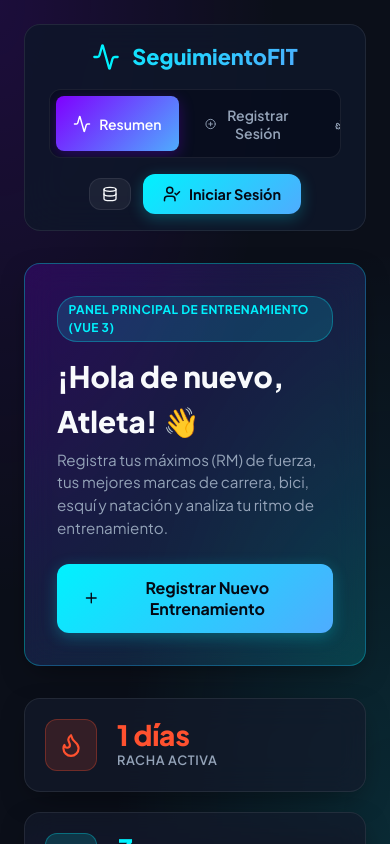
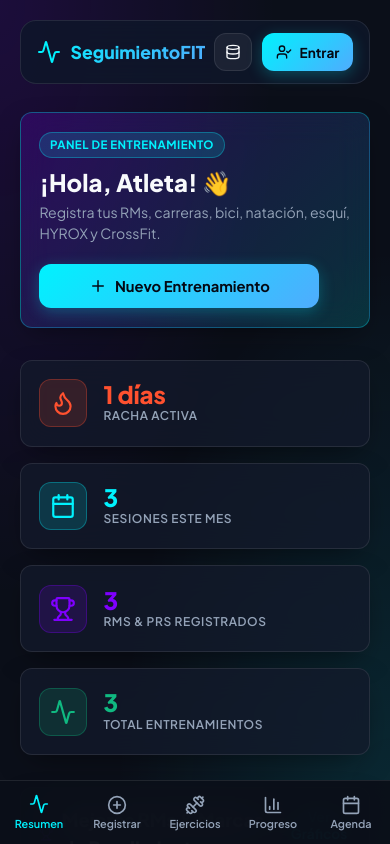
Before and after one commit to AlvaroCasLop/seguimiento-fit, a Vue app: page / in a window 390 px wide. Shown: the top 844 px of the page. Built offline with nearby package versions, Linux system fonts and the light colour scheme; no server answers.

Commit message:
Optimización de experiencia de usuario móvil: barra fija inferior PWA, inputs de 16px, zonas táctiles de 44px e interfaz responsiva

```diff
--- a/src/components/CalendarView.vue
+++ b/src/components/CalendarView.vue
@@ -90,9 +90,9 @@ const selectedDaySessions = computed(() => {
             :key="dayNum"
             @click="handleSelectDay(dayNum)"
             :style="{
-              height: '75px',
-              padding: '0.4rem',
-              borderRadius: '10px',
+              minHeight: '52px',
+              padding: '0.3rem',
+              borderRadius: '8px',
               background: selectedDateStr === `${year}-${String(month + 1).padStart(2, '0')}-${String(dayNum).padStart(2, '0')}`
                 ? 'rgba(0, 242, 254, 0.25)'
                 : sessions.some(s => s.fecha === `${year}-${String(month + 1).padStart(2, '0')}-${String(dayNum).padStart(2, '0')}`)
--- a/src/components/Dashboard.vue
+++ b/src/components/Dashboard.vue
@@ -73,22 +73,22 @@ const streakDays = computed(() => {
 
   <div v-else style="display: flex; flex-direction: column; gap: 2rem;">
     <!-- Banner de Bienvenida -->
-    <div className="glass-card" style="padding: 2rem; background: linear-gradient(135deg, rgba(127, 0, 255, 0.2), rgba(0, 242, 254, 0.15)); border-color: rgba(0, 242, 254, 0.3); display: flex; justify-content: space-between; align-items: center; flex-wrap: wrap; gap: 1.5rem;">
+    <div className="glass-card" style="padding: 1.5rem; background: linear-gradient(135deg, rgba(127, 0, 255, 0.2), rgba(0, 242, 254, 0.15)); border-color: rgba(0, 242, 254, 0.3); display: flex; justify-content: space-between; align-items: center; flex-wrap: wrap; gap: 1.25rem;">
       <div>
-        <span className="badge badge-carrera" style="margin-bottom: 0.75rem;">
-          Panel Principal de Entrenamiento (Vue 3)
+        <span className="badge badge-carrera" style="margin-bottom: 0.6rem;">
+          Panel de Entrenamiento
         </span>
-        <h1 style="font-size: 1.85rem; font-weight: 800; margin-bottom: 0.35rem;">
-          ¡Hola de nuevo, {{ user?.email?.split('@')[0] || 'Atleta' }}! 👋
+        <h1 style="font-size: 1.5rem; font-weight: 800; margin-bottom: 0.35rem; line-height: 1.2;">
+          ¡Hola, {{ user?.email?.split('@')[0] || 'Atleta' }}! 👋
         </h1>
-        <p style="color: var(--text-muted); font-size: 0.95rem; max-width: 600px;">
-          Registra tus máximos (RM) de fuerza, tus mejores marcas de carrera, bici, esquí y natación y analiza tu ritmo de entrenamiento.
+        <p style="color: var(--text-muted); font-size: 0.88rem; max-width: 600px;">
+          Registra tus RMs, carreras, bici, natación, esquí, HYROX y CrossFit.
         </p>
       </div>
 
-      <button className="btn btn-primary" @click="emit('goToLogger')" style="padding: 0.85rem 1.6rem; font-size: 1rem;">
-        <Plus :size="20" />
-        <span>Registrar Nuevo Entrenamiento</span>
+      <button className="btn btn-primary" @click="emit('goToLogger')" style="padding: 0.75rem 1.25rem; font-size: 0.92rem; width: 100%; max-width: 280px;">
+        <Plus :size="18" />
+        <span>Nuevo Entrenamiento</span>
       </button>
     </div>
 
--- a/src/components/Navigation.vue
+++ b/src/components/Navigation.vue
@@ -18,10 +18,11 @@ const { user, isDemoMode, logout } = useAuth();
 <template>
   <header className="header-bar">
     <div className="brand-logo">
-      <Activity :size="28" />
+      <Activity :size="24" />
       <span>Seguimiento<span style="color: var(--text-main);">FIT</span></span>
     </div>
 
+    <!-- Navegación Escritorio -->
     <nav className="nav-tabs">
       <button
         :class="['nav-tab', activeTab === 'dashboard' ? 'active' : '']"
@@ -36,7 +37,7 @@ const { user, isDemoMode, logout } = useAuth();
         @click="emit('changeTab', 'logger')"
       >
         <PlusCircle :size="18" />
-        <span>Registrar Sesión</span>
+        <span>Registrar</span>
       </button>
 
       <button
@@ -44,7 +45,7 @@ const { user, isDemoMode, logout } = useAuth();
         @click="emit('changeTab', 'exercises')"
       >
         <Dumbbell :size="18" />
-        <span>Ejercicios y RMs</span>
+        <span>Ejercicios</span>
       </button>
 
       <button
@@ -52,7 +53,7 @@ const { user, isDemoMode, logout } = useAuth();
         @click="emit('changeTab', 'analytics')"
       >
         <BarChart3 :size="18" />
-        <span>Gráficos y Progreso</span>
+        <span>Progreso</span>
       </button>
 
       <button
@@ -67,26 +68,25 @@ const { user, isDemoMode, logout } = useAuth();
     <div className="user-profile-badge">
       <button
         className="btn btn-secondary"
-        style="padding: 0.45rem 0.75rem; font-size: 0.8rem;"
+        style="padding: 0.45rem 0.65rem; font-size: 0.8rem; min-height: 38px;"
         @click="emit('openConfigModal')"
         title="Configuración de Supabase"
       >
         <Database :size="16" />
-        <span style="display: none;">DB</span>
       </button>
 
-      <div v-if="user" style="display: flex; align-items: center; gap: 0.6rem;">
+      <div v-if="user" style="display: flex; align-items: center; gap: 0.5rem;">
         <div style="text-align: right;">
-          <div style="font-size: 0.85rem; font-weight: 700; color: var(--text-main);">
+          <div style="font-size: 0.8rem; font-weight: 700; color: var(--text-main); max-width: 120px; white-space: nowrap; overflow: hidden; text-overflow: ellipsis;">
             {{ user.email?.split('@')[0] }}
           </div>
-          <div style="font-size: 0.7rem;" :style="{ color: isDemoMode ? 'var(--accent-orange)' : 'var(--accent-green)' }">
-            {{ isDemoMode ? '● Modo Demo' : '● Supabase Conectado' }}
+          <div style="font-size: 0.68rem;" :style="{ color: isDemoMode ? 'var(--accent-orange)' : 'var(--accent-green)' }">
+            {{ isDemoMode ? '● Demo' : '● Supabase' }}
           </div>
         </div>
         <button
           className="btn btn-secondary"
-          style="padding: 0.45rem 0.75rem;"
+          style="padding: 0.45rem 0.6rem; min-height: 38px;"
           @click="logout"
           title="Cerrar sesión"
         >
@@ -94,10 +94,53 @@ const { user, isDemoMode, logout } = useAuth();
         </button>
       </div>
 
-      <button v-else className="btn btn-primary" @click="emit('openAuthModal')">
-        <UserCheck :size="18" />
-        <span>Iniciar Sesión</span>
+      <button v-else className="btn btn-primary" style="padding: 0.45rem 0.85rem; font-size: 0.85rem; min-height: 38px;" @click="emit('openAuthModal')">
+        <UserCheck :size="16" />
+        <span>Entrar</span>
       </button>
     </div>
   </header>
+
+  <!-- Navegación Inferior Móvil (Estilo App PWA) -->
+  <nav className="mobile-bottom-nav">
+    <button
+      :class="['mobile-nav-item', activeTab === 'dashboard' ? 'active' : '']"
+      @click="emit('changeTab', 'dashboard')"
+    >
+      <Activity :size="20" />
+      <span>Resumen</span>
+    </button>
+
+    <button
+      :class="['mobile-nav-item', activeTab === 'logger' ? 'active' : '']"
+      @click="emit('changeTab', 'logger')"
+    >
+      <PlusCircle :size="20" />
+      <span>Registrar</span>
+    </button>
+
+    <button
+      :class="['mobile-nav-item', activeTab === 'exercises' ? 'active' : '']"
+      @click="emit('changeTab', 'exercises')"
+    >
+      <Dumbbell :size="20" />
+      <span>Ejercicios</span>
+    </button>
+
+    <button
+      :class="['mobile-nav-item', activeTab === 'analytics' ? 'active' : '']"
+      @click="emit('changeTab', 'analytics')"
+    >
+      <BarChart3 :size="20" />
+      <span>Progreso</span>
+    </button>
+
+    <button
+      :class="['mobile-nav-item', activeTab === 'calendar' ? 'active' : '']"
+      @click="emit('changeTab', 'calendar')"
+    >
+      <Calendar :size="20" />
+      <span>Agenda</span>
+    </button>
+  </nav>
 </template>
--- a/src/index.css
+++ b/src/index.css
@@ -1,9 +1,9 @@
 :root {
   --bg-dark: #0b0f19;
-  --bg-card: rgba(19, 26, 43, 0.7);
-  --bg-card-hover: rgba(28, 38, 62, 0.85);
-  --border-color: rgba(255, 255, 255, 0.08);
-  --border-glow: rgba(0, 242, 254, 0.2);
+  --bg-card: rgba(19, 26, 43, 0.75);
+  --bg-card-hover: rgba(28, 38, 62, 0.88);
+  --border-color: rgba(255, 255, 255, 0.09);
+  --border-glow: rgba(0, 242, 254, 0.25);
 
   --accent-cyan: #00f2fe;
   --accent-blue: #4facfe;
@@ -11,6 +11,7 @@
   --accent-orange: #ff512f;
   --accent-green: #10b981;
   --accent-pink: #ec4899;
+  --accent-yellow: #f59e0b;
 
   --text-main: #f8fafc;
   --text-muted: #94a3b8;
@@ -29,6 +30,7 @@
   box-sizing: border-box;
   margin: 0;
   padding: 0;
+  -webkit-tap-highlight-color: transparent;
 }
 
 body {
@@ -68,6 +70,7 @@ a {
   border-color: rgba(255, 255, 255, 0.15);
 }
 
+.glass-card-interactive:active,
 .glass-card-interactive:hover {
   transform: translateY(-2px);
   border-color: var(--border-glow);
@@ -78,33 +81,41 @@ a {
 .app-container {
   max-width: 1280px;
   margin: 0 auto;
-  padding: 1.5rem;
+  padding: 1.25rem;
   display: flex;
   flex-direction: column;
-  gap: 2rem;
+  gap: 1.75rem;
+  padding-bottom: 5.5rem; /* Espacio para la barra de navegación móvil inferior */
 }
 
-/* Header & Navigation */
+@media (min-width: 769px) {
+  .app-container {
+    padding-bottom: 2rem;
+  }
+}
+
+/* Header & Navigation Desktop */
 .header-bar {
   display: flex;
   align-items: center;
   justify-content: space-between;
-  padding: 1rem 1.5rem;
+  padding: 0.9rem 1.25rem;
   background: rgba(15, 23, 42, 0.85);
   backdrop-filter: blur(20px);
+  -webkit-backdrop-filter: blur(20px);
   border-radius: var(--radius-lg);
   border: 1px solid var(--border-color);
   position: sticky;
-  top: 1rem;
+  top: 0.75rem;
   z-index: 100;
 }
 
 .brand-logo {
   display: flex;
   align-items: center;
-  gap: 0.75rem;
+  gap: 0.6rem;
   font-weight: 800;
-  font-size: 1.35rem;
+  font-size: 1.25rem;
   background: linear-gradient(135deg, var(--accent-cyan), var(--accent-blue));
   -webkit-background-clip: text;
   -webkit-text-fill-color: transparent;
@@ -116,9 +127,9 @@ a {
 
 .nav-tabs {
   display: flex;
-  gap: 0.5rem;
+  gap: 0.4rem;
   background: rgba(2, 6, 23, 0.5);
-  padding: 0.35rem;
+  padding: 0.3rem;
   border-radius: var(--radius-md);
   border: 1px solid var(--border-color);
 }
@@ -126,16 +137,17 @@ a {
 .nav-tab {
   display: flex;
   align-items: center;
-  gap: 0.5rem;
-  padding: 0.6rem 1.1rem;
+  gap: 0.45rem;
+  padding: 0.55rem 1rem;
   border-radius: var(--radius-sm);
   font-weight: 600;
-  font-size: 0.875rem;
+  font-size: 0.85rem;
   color: var(--text-muted);
   border: none;
   background: transparent;
   cursor: pointer;
   transition: all 0.2s ease;
+  min-height: 44px;
 }
 
 .nav-tab:hover {
@@ -152,7 +164,69 @@ a {
 .user-profile-badge {
   display: flex;
   align-items: center;
-  gap: 0.75rem;
+  gap: 0.6rem;
+}
+
+/* Mobile Bottom Navigation Bar */
+.mobile-bottom-nav {
+  display: none;
+  position: fixed;
+  bottom: 0;
+  left: 0;
+  right: 0;
+  height: 64px;
+  background: rgba(11, 15, 25, 0.95);
+  backdrop-filter: blur(20px);
+  -webkit-backdrop-filter: blur(20px);
+  border-top: 1px solid var(--border-color);
+  z-index: 999;
+  padding-bottom: env(safe-area-inset-bottom);
+  justify-content: space-around;
+  align-items: center;
+}
+
+.mobile-nav-item {
+  display: flex;
+  flex-direction: column;
+  align-items: center;
+  justify-content: center;
+  gap: 2px;
+  background: none;
+  border: none;
+  color: var(--text-muted);
+  font-size: 0.68rem;
+  font-weight: 600;
+  cursor: pointer;
+  flex: 1;
+  height: 100%;
+  transition: color 0.2s ease;
+}
+
+.mobile-nav-item.active {
+  color: var(--accent-cyan);
+}
+
+.mobile-nav-item.active svg {
+  color: var(--accent-cyan);
+  transform: translateY(-1px);
+}
+
+/* Responsive Navigation Switch */
+@media (max-width: 768px) {
+  .nav-tabs {
+    display: none;
+  }
+  .mobile-bottom-nav {
+    display: flex;
+  }
+  .header-bar {
+    padding: 0.75rem 1rem;
+    position: relative;
+    top: 0;
+  }
+  .brand-logo {
+    font-size: 1.1rem;
+  }
 }
 
 /* Category Badges */
@@ -160,9 +234,9 @@ a {
   display: inline-flex;
   align-items: center;
   gap: 0.35rem;
-  padding: 0.25rem 0.65rem;
+  padding: 0.22rem 0.6rem;
   border-radius: 20px;
-  font-size: 0.75rem;
+  font-size: 0.72rem;
   font-weight: 700;
   text-transform: uppercase;
   letter-spacing: 0.04em;
@@ -183,13 +257,14 @@ a {
   align-items: center;
   justify-content: center;
   gap: 0.5rem;
-  padding: 0.7rem 1.25rem;
+  padding: 0.7rem 1.2rem;
   border-radius: var(--radius-md);
   font-weight: 600;
   font-size: 0.9rem;
   cursor: pointer;
   transition: all 0.2s ease;
   border: none;
+  min-height: 44px;
 }
 
 .btn-primary {
@@ -199,6 +274,7 @@ a {
   box-shadow: 0 4px 15px rgba(0, 242, 254, 0.25);
 }
 
+.btn-primary:active,
 .btn-primary:hover {
   filter: brightness(1.1);
   transform: translateY(-1px);
@@ -211,6 +287,7 @@ a {
   border: 1px solid var(--border-color);
 }
 
+.btn-secondary:active,
 .btn-secondary:hover {
   background: rgba(255, 255, 255, 0.12);
   border-color: rgba(255, 255, 255, 0.2);
@@ -222,6 +299,7 @@ a {
   border: 1px solid rgba(239, 68, 68, 0.3);
 }
 
+.btn-danger:active,
 .btn-danger:hover {
   background: rgba(239, 68, 68, 0.25);
 }
@@ -239,14 +317,15 @@ a {
 }
 
 .form-control {
-  background: rgba(15, 23, 42, 0.8);
+  background: rgba(15, 23, 42, 0.85);
   border: 1px solid var(--border-color);
   border-radius: var(--radius-sm);
-  padding: 0.65rem 0.9rem;
+  padding: 0.7rem 0.9rem;
   color: var(--text-main);
-  font-size: 0.95rem;
+  font-size: 16px; /* 16px previene el zoom automático de iOS Safari */
   outline: none;
   transition: all 0.2s ease;
+  min-height: 44px;
 }
 
 .form-control:focus {
@@ -258,62 +337,65 @@ a {
 .grid-2 {
   display: grid;
   grid-template-columns: repeat(2, 1fr);
-  gap: 1.5rem;
+  gap: 1.25rem;
 }
 
 .grid-3 {
   display: grid;
   grid-template-columns: repeat(3, 1fr);
-  gap: 1.5rem;
+  gap: 1.25rem;
 }
 
 .grid-4 {
   display: grid;
   grid-template-columns: repeat(4, 1fr);
-  gap: 1.25rem;
+  gap: 1rem;
 }
 
 @media (max-width: 900px) {
+  .grid-4 {
+    grid-template-columns: repeat(2, 1fr);
+  }
+}
+
+@media (max-width: 768px) {
   .grid-2, .grid-3, .grid-4 {
     grid-template-columns: 1fr;
   }
-  .header-bar {
-    flex-direction: column;
-    gap: 1rem;
-  }
-  .nav-tabs {
-    overflow-x: auto;
-    width: 100%;
+  .glass-card {
+    padding: 1.15rem !important;
+    border-radius: var(--radius-md);
   }
 }
 
 /* Stats Card */
 .stat-card {
-  padding: 1.25rem;
+  padding: 1.15rem;
   display: flex;
   align-items: center;
-  gap: 1.25rem;
+  gap: 1rem;
 }
 
 .stat-icon {
-  width: 52px;
-  height: 52px;
+  width: 48px;
+  height: 48px;
   border-radius: var(--radius-md);
   display: flex;
   align-items: center;
   justify-content: center;
   background: rgba(255, 255, 255, 0.05);
   border: 1px solid var(--border-color);
+  flex-shrink: 0;
 }
 
 .stat-val {
-  font-size: 1.75rem;
+  font-size: 1.5rem;
   font-weight: 800;
   line-height: 1.1;
 }
 
 .stat-lbl {
-  font-size: 0.8rem;
+  font-size: 0.75rem;
   font-weight: 600;
   color: var(--text-muted);
   text-transform: uppercase;
@@ -324,8 +406,9 @@ a {
 .modal-overlay {
   position: fixed;
   inset: 0;
-  background: rgba(2, 6, 23, 0.85);
+  background: rgba(2, 6, 23, 0.88);
   backdrop-filter: blur(8px);
+  -webkit-backdrop-filter: blur(8px);
   display: flex;
   align-items: center;
   justify-content: center;
@@ -337,16 +420,18 @@ a {
   background: #0f172a;
   border: 1px solid var(--border-color);
   border-radius: var(--radius-lg);
-  padding: 2rem;
+  padding: 1.5rem;
   width: 100%;
   max-width: 520px;
-  box-shadow: 0 25px 50px -12px rgba(0, 0, 0, 0.7);
+  max-height: 90vh;
+  overflow-y: auto;
+  box-shadow: 0 25px 50px -12px rgba(0, 0, 0, 0.8);
 }
 
 /* Custom Scrollbars */
 ::-webkit-scrollbar {
-  width: 8px;
-  height: 8px;
+  width: 6px;
+  height: 6px;
 }
 
 ::-webkit-scrollbar-track {
@@ -357,7 +442,3 @@ a {
   background: rgba(255, 255, 255, 0.15);
   border-radius: 4px;
 }
-
-::-webkit-scrollbar-thumb:hover {
-  background: rgba(255, 255, 255, 0.3);
-}
```
